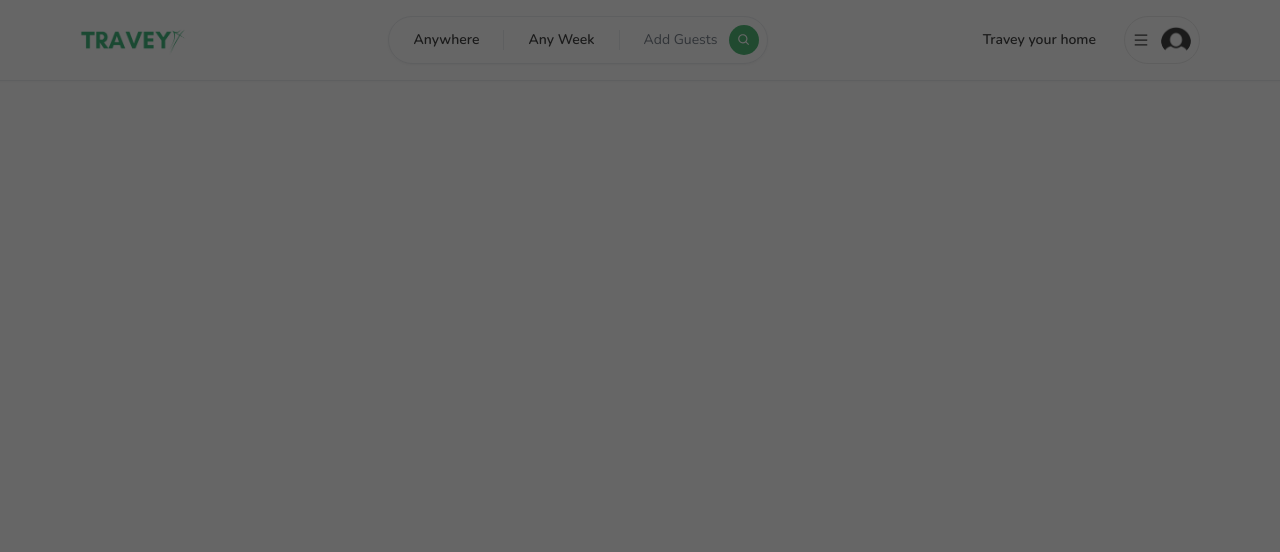
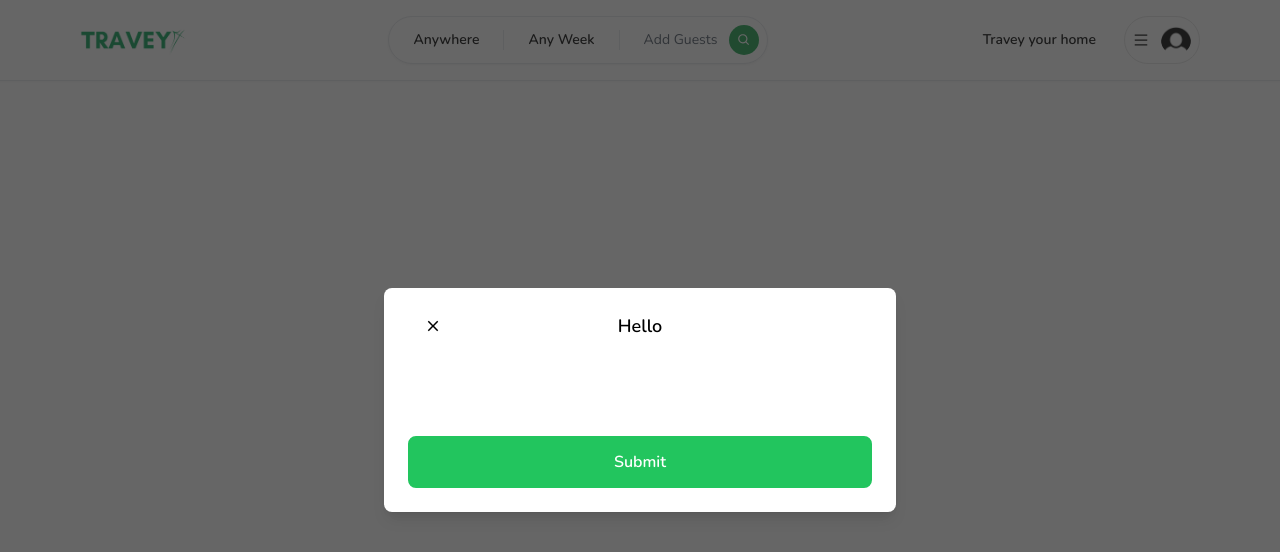
Before and after one commit to Junaid-Shaukat/travey, a Next.js app: page / in a window 1280 px wide. Shown: the top 552 px of the page. Built offline with nearby package versions, Linux system fonts and the light colour scheme.

Commit message:
Add Button component with various props and styles

```diff
--- /dev/null
+++ b/src/app/components/Button.tsx
@@ -0,0 +1,52 @@
+"use client";
+
+import { IconType } from "react-icons";
+
+interface ButtonProps {
+  label: string;
+  onClick: (e: React.MouseEvent<HTMLButtonElement>) => void;
+  disabled?: boolean;
+  outline?: boolean;
+  small?: boolean;
+  icon?: IconType;
+}
+
+const Button: React.FC<ButtonProps> = ({
+  label,
+  onClick,
+  disabled,
+  outline,
+  small,
+  icon:Icon,
+}) => {
+  return (
+    <button
+    onClick={onClick}
+    disabled={disabled}
+      className={`
+                    relative disabled:opacity-70
+                    disabled:cursor-not-allowed
+                    rounded-lg
+                    hover:opacity-80
+                    transition w-full
+                    ${
+                      outline
+                        ? "border-black text-black bg-white"
+                        : "bg-green-500 border-green-500 text-white"
+                    }
+
+                    ${small ? "py-1 font-light border-[1px] text-sm" : "py-3 text-md font-semibold border-2"}
+
+                    `}
+    >
+
+{
+        Icon && (<Icon size={24} className="absolute left-4 top-3"/>)
+
+}
+
+      {label}
+    </button>
+  );
+};
+export default Button;
--- a/src/app/components/modals/Modal.tsx
+++ b/src/app/components/modals/Modal.tsx
@@ -1,6 +1,8 @@
 "use client";
 
 import { useCallback, useEffect, useState } from "react";
+import { IoMdClose } from "react-icons/io";
+import Button from "../Button";
 
 interface ModalProps {
   isOpen?: boolean;
@@ -64,7 +66,7 @@ const Modal: React.FC<ModalProps> = ({
     <>
       <div
         className="
-    justifty-center
+    justify-center items-center
     flex overflow-x-hidden overflow-y-auto fixed inset-0 z-50 outline-none focus:outline-none
     bg-neutral-800/70
     "
@@ -83,12 +85,46 @@ const Modal: React.FC<ModalProps> = ({
             ${showModal ? "opacity-100" : "opacity-0"}
             `}
           >
-            <div className="translate h-full lg:h-auto md:h-auto border-0 rounded-lg shadow-lg relative flex flex-col bg-white outline-none focus:outline-none">
+            <div className="translate h-full lg:h-auto md:h-auto border-0 rounded-lg shadow-lg relative flex flex-col items bg-white outline-none focus:outline-none">
               {/* header */}
 
-<div>
+                <div className="flex items-center p-6 rounded-t justify-center relative boreder-b-[1px] ">
 
-</div>
+                  <button
+                  onClick={handleClose}
+                  className="p-1 border-0 hover:opacity-70 transition absolute left-9">
+                    <IoMdClose size={18}/>
+                  </button>
+                  <div className="text-lg font-semibold">
+                    {title}
+                  </div>
+
+                </div>
+                {/* Body */}
+
+              <div className="relative p-6 flex-auto">
+                {body}
+              </div>
+              {/* Footer */}
+              <div className="flex flex-col gap-2 p-6">
+                <div className="flex flex-row items-center gap-4 w-full">
+                  {secondaryAction && secondaryLabel && (
+                    <Button
+                      outline
+                      disabled={disabled}
+                      label={secondaryLabel}
+                      onClick={handleSecondaryAction}
+                    />
+                  )}
+
+                <Button
+                disabled={disabled}
+                label={actionlabel}
+                onClick={handleSubmit}
+                />
+                </div>
+
+              </div>
 
             </div>
           </div>
--- a/src/app/layout.tsx
+++ b/src/app/layout.tsx
@@ -21,7 +21,7 @@ export default function RootLayout({
   return (
     <html lang="en">
       <body className={font.className}>
-        <Modal isOpen/>
+        <Modal actionlabel="Submit" title="Hello" isOpen/>
         <Navbar />
         {children}
       </body>
```
